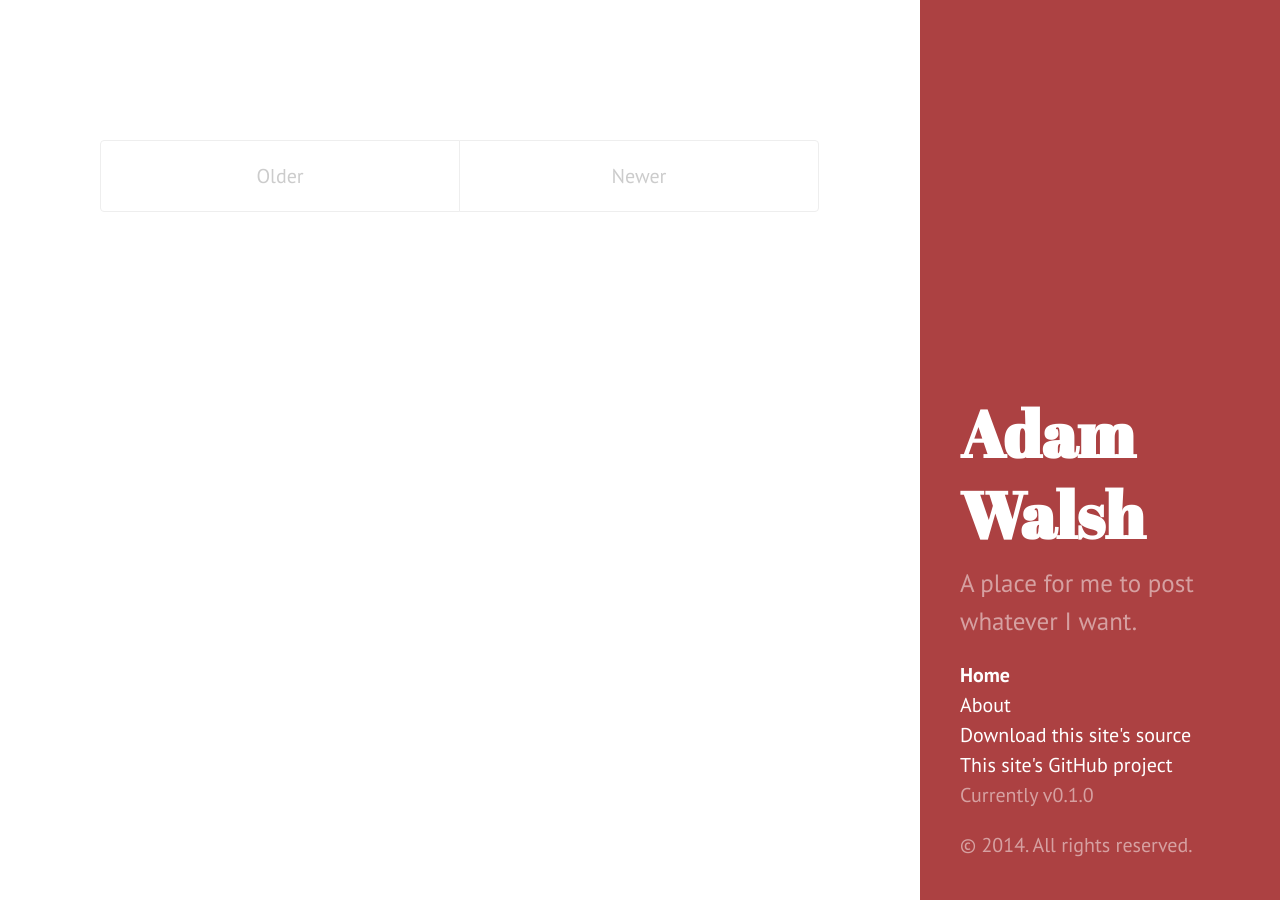
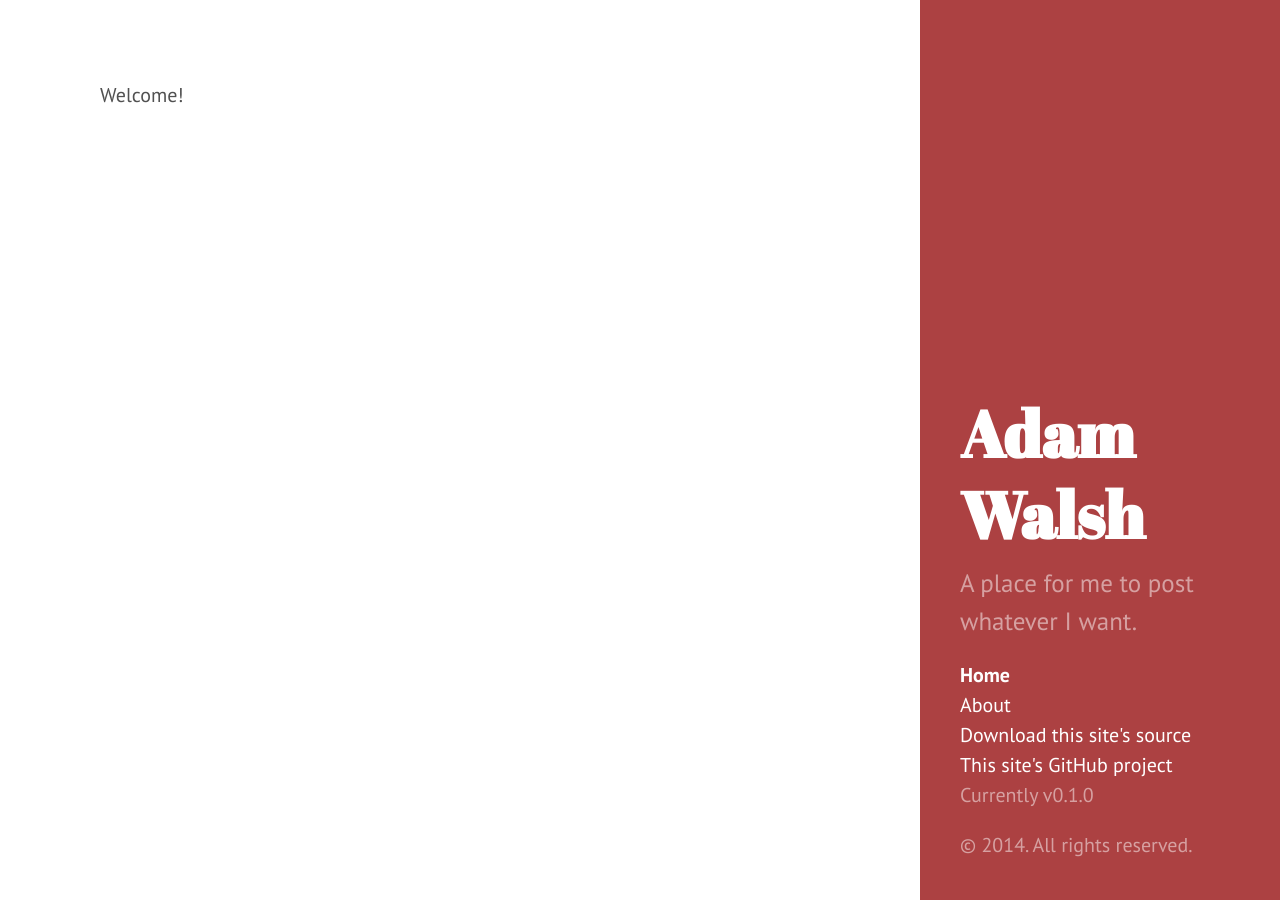
Before and after one commit to walshie4/walshie4.github.io, a Jekyll site: the page built from index.html, in a window 1280 px wide. Built offline with Jekyll 4.4.1, drawn with Linux system fonts in a browser that asks for light colours; Markdown is read by kramdown in place of the engine named in the settings.

Commit message:
Got rid of prev and next buttons for pagination (I don't like that style for a homepage)

```diff
--- a/index.html
+++ b/index.html
@@ -3,35 +3,4 @@ layout: default
 title: Home
 ---
 
-<div class="posts">
-  {% for post in paginator.posts %}
-  <div class="post">
-    <h1 class="post-title">
-      <a href="{{ post.url }}">
-        {{ post.title }}
-      </a>
-    </h1>
-
-    <span class="post-date">{{ post.date | date_to_string }}</span>
-
-    {{ post.content }}
-  </div>
-  {% endfor %}
-</div>
-
-<div class="pagination">
-  {% if paginator.next_page %}
-    <a class="pagination-item older" href="/page{{paginator.next_page}}">Older</a>
-  {% else %}
-    <span class="pagination-item older">Older</span>
-  {% endif %}
-  {% if paginator.previous_page %}
-    {% if paginator.page == 2 %}
-      <a class="pagination-item newer" href="/">Newer</a>
-    {% else %}
-      <a class="pagination-item newer" href="/page{{paginator.previous_page}}">Newer</a>
-    {% endif %}
-  {% else %}
-    <span class="pagination-item newer">Newer</span>
-  {% endif %}
-</div>
+Welcome!
```
